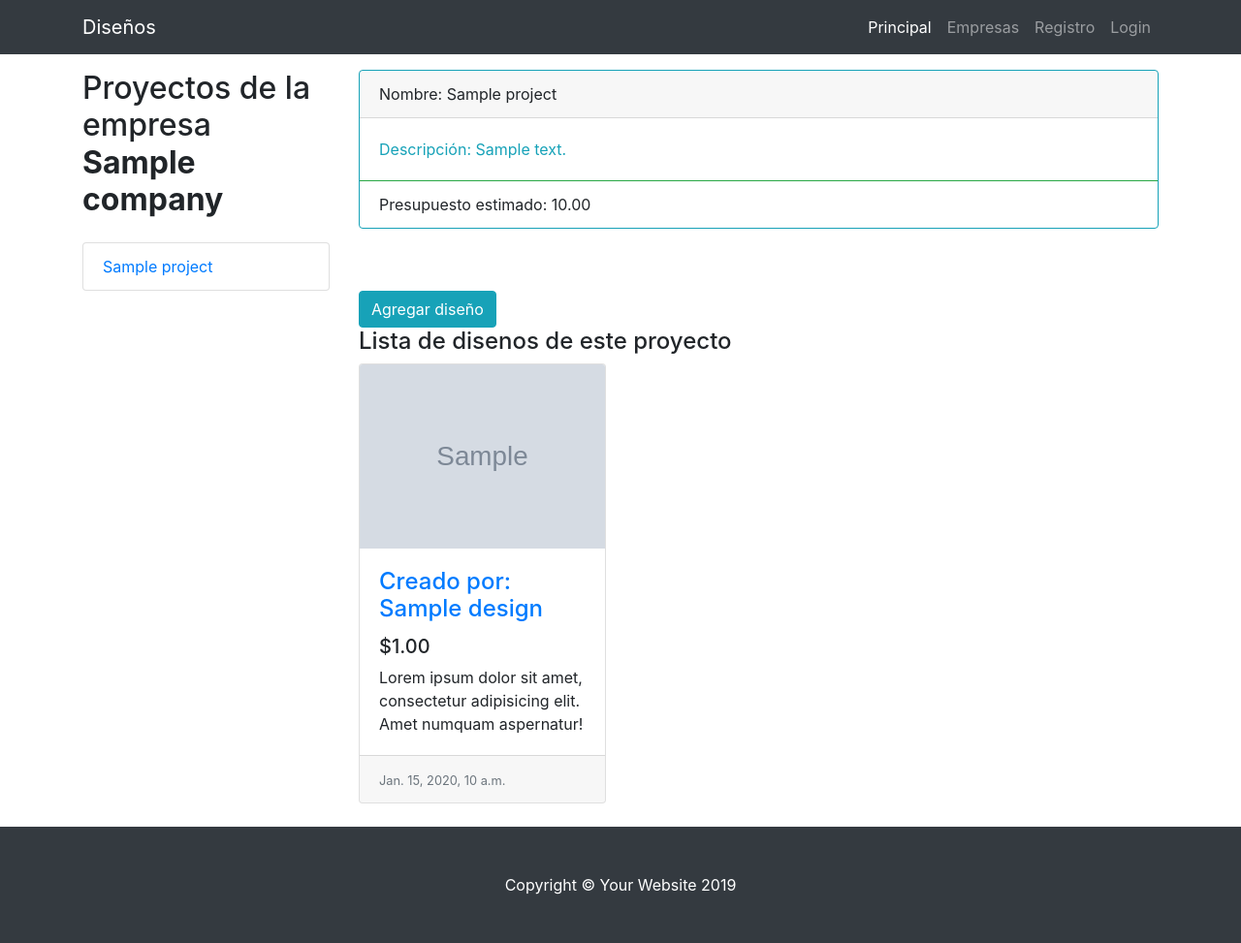
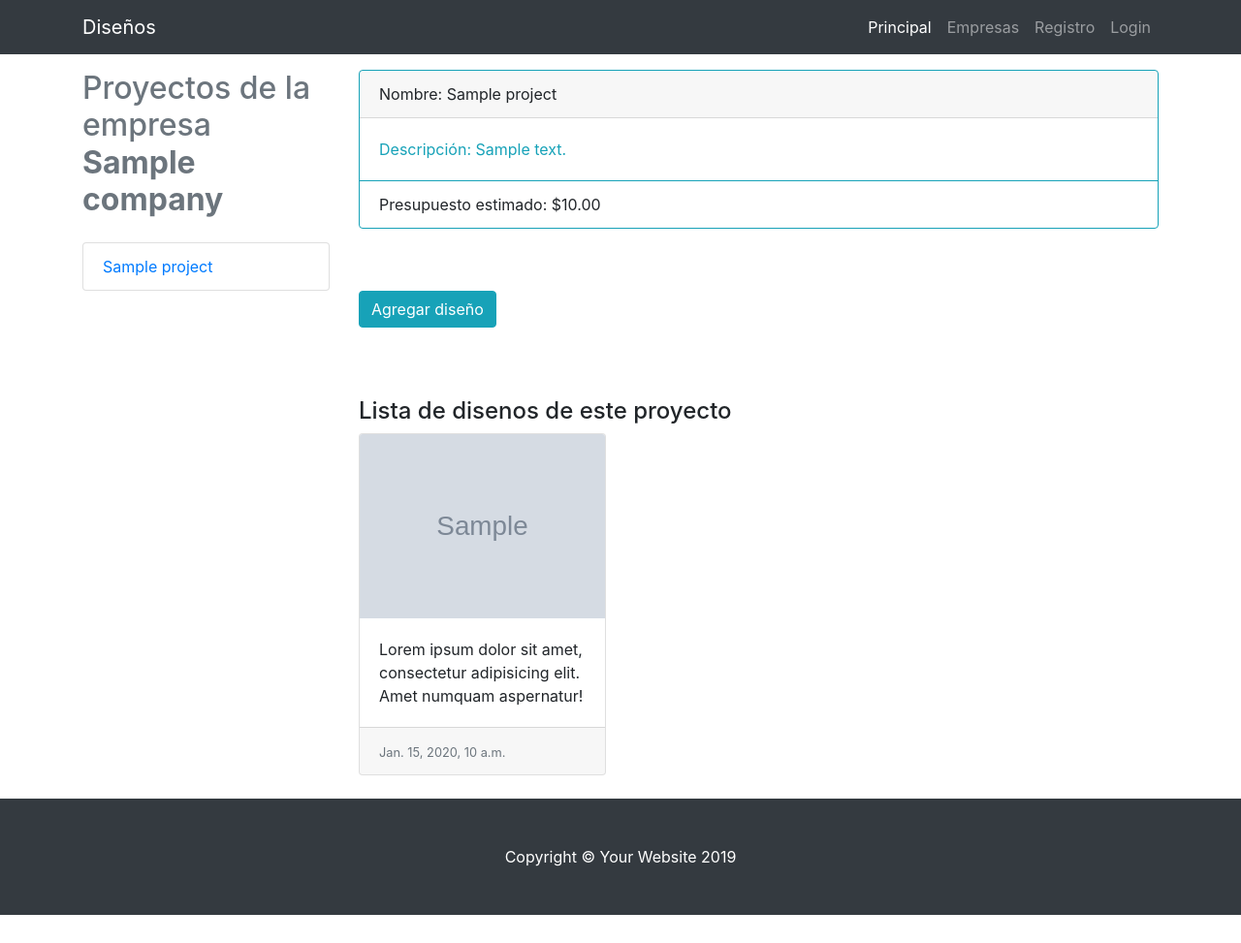
Before and after one commit to nlemarodriguez/Cloud, a Django app: page /empresas/#/1 in a window 1280 px wide. Shown: the whole page at 97% size. After the commit the page ends 944 px from the top, so only its background shows below. Run offline with Django 3.2, Linux system fonts and the light colour scheme; tables that the repository leaves empty hold one stand-in row (values such as "Sample post"); grey boxes marked "Sample" are stand-in pictures; some libraries are stand-ins or nearby versions.

Commit message:
Ajuste visualización datos diseñador

```diff
--- a/templates/designs/base.html
+++ b/templates/designs/base.html
@@ -14,6 +14,7 @@
 </head>
 
 <body>
+<main class="flex-shrink-0">
 <!-- Navigation -->
 <nav class="navbar navbar-expand-lg navbar-dark bg-dark fixed-top">
     <div class="container">
@@ -95,9 +96,9 @@
 {% block content %}
 
 {% endblock %}
-
+</main>
 <!-- Footer -->
-<footer class="py-5 bg-dark">
+<footer class="footer mt-auto py-5 bg-dark">
     <div class="container">
         <p class="m-0 text-center text-white">Copyright &copy; Your Website 2019</p>
     </div>
--- a/templates/designs/empresa.html
+++ b/templates/designs/empresa.html
@@ -7,10 +7,10 @@
 
             <div class="col-lg-3">
 
-                <h2 class="my-4">Proyectos de la empresa  <b>{{ company.name }}</b></h2>
+                <h2 class="my-4 text-muted">Proyectos de la empresa  <b>{{ company.name }}</b></h2>
                 {% if company.owner == user %}
                     <a href="/empresas/{{ company.url }}/nuevo_proyecto/" class="btn btn-outline-success mb-2 btn-sm">Nuevo
-                        Proyecto <i class='far fa-plus  bd-highlight' style='font-size:24px;color:red'></i> </a>
+                        Proyecto <i class='fas fa-plus' style='font-size:15px;color:green'></i> </a>
                 {% endif %}
 
                 <ul class="list-group">
@@ -49,8 +49,8 @@
 
                                 <p class="card-text">Descripción: {{ project.description }}</p>
                             </div>
-                            <div class="card-footer bg-transparent border-success">Presupuesto
-                                estimado: {{ project.cost }}</div>
+                            <div class="card-footer bg-transparent border-info">Presupuesto
+                                estimado: ${{ project.cost }}</div>
                         </div>
                     {% endif %}
 
@@ -61,17 +61,20 @@
                     <button type="button" class="btn btn-info" data-toggle="collapse" data-target="#design_form">Agregar
                         diseño
                     </button>
+                    <br><br>
                     <div id="design_form" class="collapse in">
                         <form method="post" action="/empresas/{{ company.url }}/{{ project.pk }}/nuevo_design"
                               enctype="multipart/form-data">
                             {% csrf_token %}
                             {{ design_form }}
+                            <br>
                             <div class="col-sm-4">
                                 <button type="submit" class="btn btn-primary">Enviar</button>
                             </div>
                         </form>
 
                     </div>
+                    <br><br>
                     <h4>Lista de disenos de este proyecto</h4>
 
                     <div class="row">
@@ -81,10 +84,13 @@
                                 <div class="card h-100">
                                     <a href="#"><img class="card-img-top" src="../../../media/{{ d.original_file }}" alt=""></a>
                                     <div class="card-body">
+                                        {% if company.owner == user %}
                                         <h4 class="card-title">
-                                            <a href="#">Creado por: {{ d.designer_name }}</a>
+                                            <a href="#">Creado por: {{ d.designer_name }} {{ d.designer_last_name }}</a>
                                         </h4>
+                                        <p><b>Email:</b> {{ d.designer_email }}</p>
                                         <h5>${{ d.value }}</h5>
+                                        {% endif %}
                                         <p class="card-text">Lorem ipsum dolor sit amet, consectetur adipisicing elit.
                                             Amet
                                             numquam aspernatur!</p>
```
